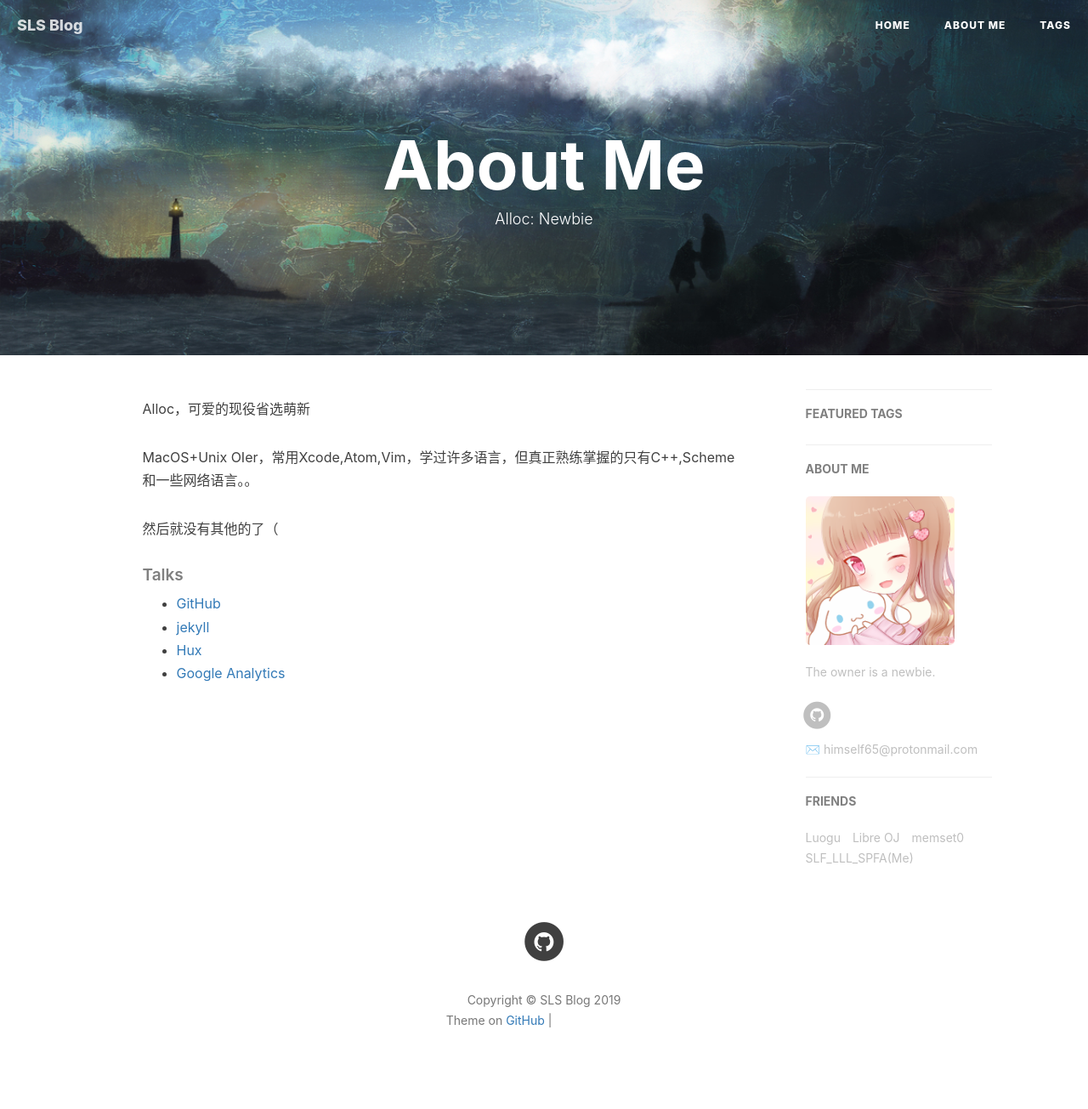
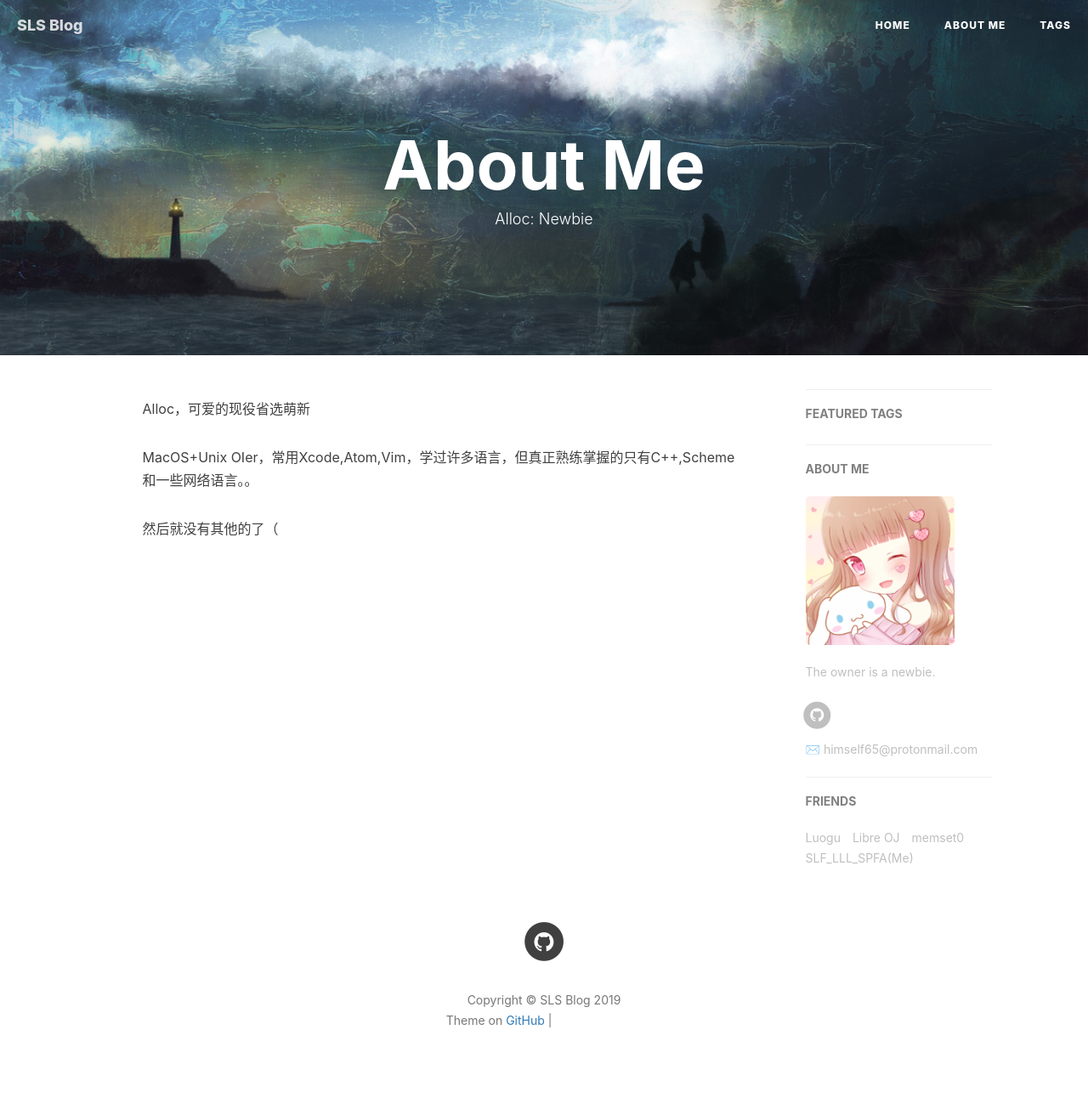
Before and after one commit to signron/signron.github.io, a Jekyll site: the page built from about.html, in a window 1280 px wide. Shown: the whole page at 85% size. Built offline with Jekyll 4.4.1, drawn with Linux system fonts in a browser that asks for light colours; nearby versions of some CDN libraries; comment, search, counter and statistics services are not loaded; grey boxes are pictures that could not be loaded.

Commit message:
Update about.html

```diff
--- a/about.html
+++ b/about.html
@@ -22,14 +22,6 @@
 
     <p>然后就没有其他的了（</p>
 
-    <h5>Talks</h5>
-
-    <ul>
-        <li><a href="https://github.com">GitHub</a></li>
-        <li><a href="http://jekyll.com.cn/">jekyll</a></li>
-        <li><a href="http://huangxuan.me/">Hux</a></li>
-        <li><a href="https://analytics.google.com/analytics">Google Analytics</a></li>
-    </ul>
 </div>
 
 <!-- English Version -->
```
